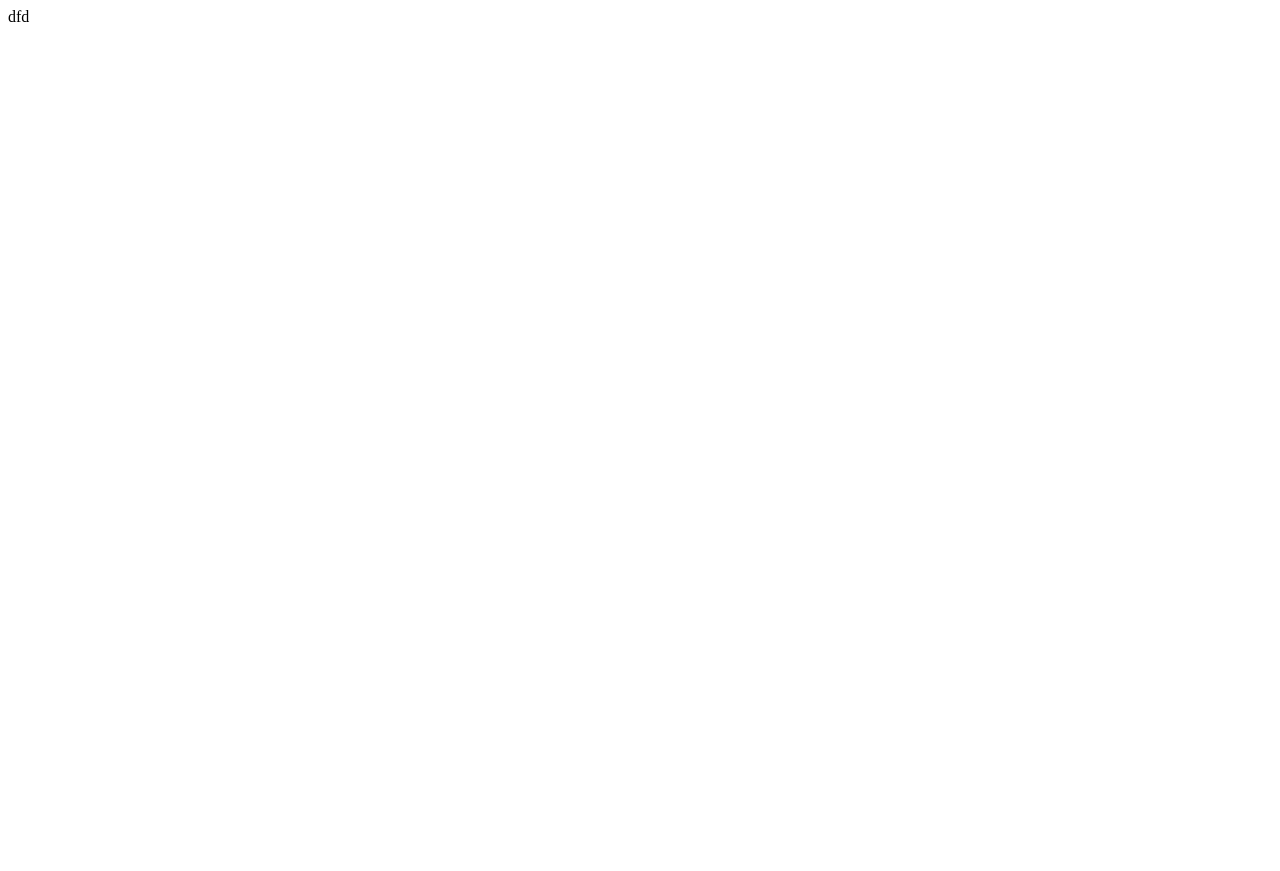
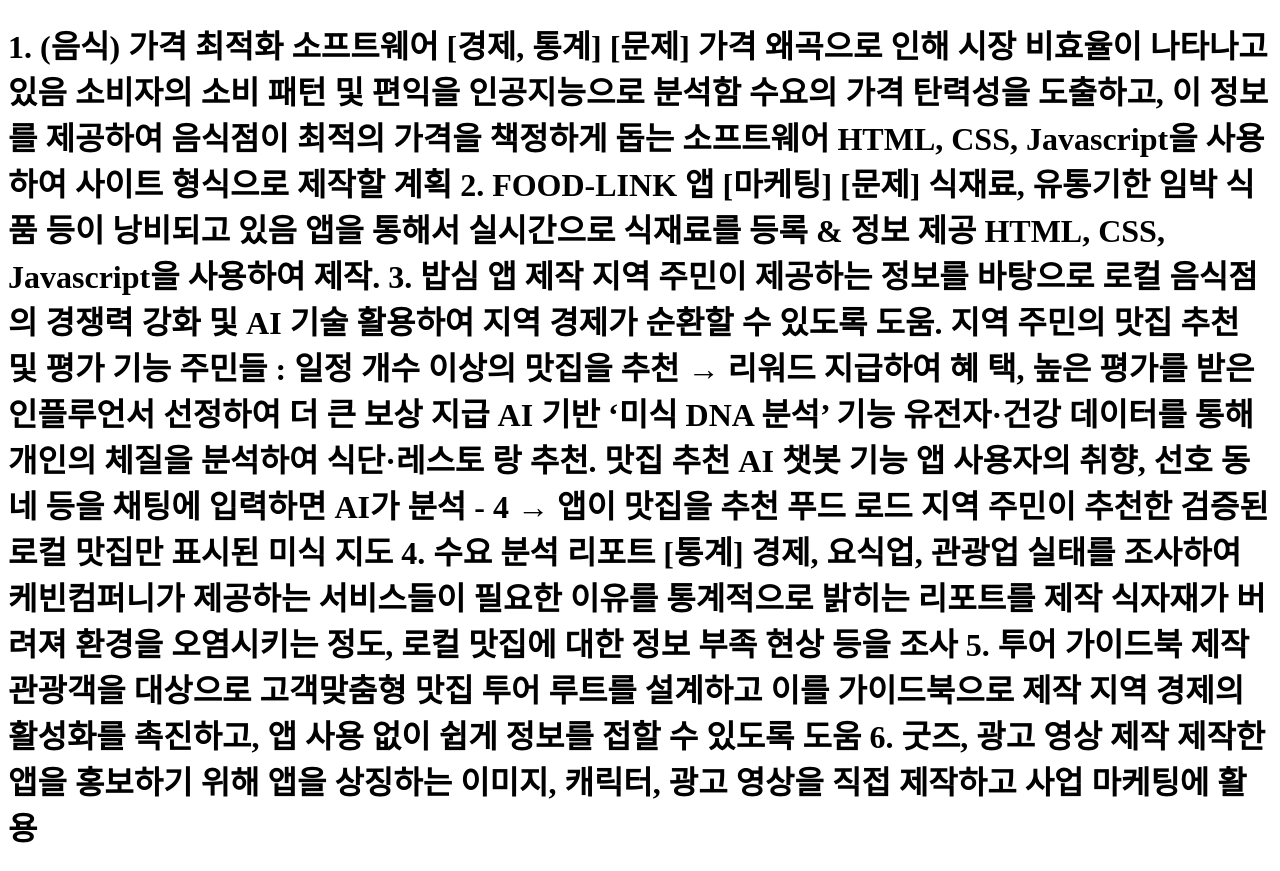
Before and after one commit to KebinCo/home.kr, a plain HTML site: page index.html in a window 1280 px wide. Before the commit the page ends 800 px from the top, so only its background shows below. Drawn offline with Linux system fonts and the light colour scheme.

Commit message:
Update index.html

```diff
--- a/index.html
+++ b/index.html
@@ -1 +1,42 @@
-dfd
+<!DOCTYPE html>
+<html lang="en">
+<head>
+</head>
+<body>
+  <h1>
+    1. (음식) 가격 최적화 소프트웨어 [경제, 통계]
+ [문제] 가격 왜곡으로 인해 시장 비효율이 나타나고 있음
+소비자의 소비 패턴 및 편익을 인공지능으로 분석함
+수요의 가격 탄력성을 도출하고, 이 정보를 제공하여 음식점이 최적의
+가격을 책정하게 돕는 소프트웨어
+HTML, CSS, Javascript을 사용하여 사이트 형식으로 제작할 계획
+2. FOOD-LINK 앱 [마케팅]
+ [문제] 식재료, 유통기한 임박 식품 등이 낭비되고 있음
+앱을 통해서 실시간으로 식재료를 등록 & 정보 제공
+HTML, CSS, Javascript을 사용하여 제작.
+3. 밥심 앱 제작
+지역 주민이 제공하는 정보를 바탕으로 로컬 음식점의 경쟁력 강화 및
+AI 기술 활용하여 지역 경제가 순환할 수 있도록 도움.
+지역 주민의 맛집 추천 및 평가 기능
+주민들 : 일정 개수 이상의 맛집을 추천 → 리워드 지급하여 혜
+택,
+높은 평가를 받은 인플루언서 선정하여 더 큰 보상 지급
+AI 기반 ‘미식 DNA 분석’ 기능
+유전자·건강 데이터를 통해 개인의 체질을 분석하여 식단·레스토
+랑 추천.
+맛집 추천 AI 챗봇 기능
+앱 사용자의 취향, 선호 동네 등을 채팅에 입력하면 AI가 분석
+- 4
+→ 앱이 맛집을 추천
+푸드 로드
+지역 주민이 추천한 검증된 로컬 맛집만 표시된 미식 지도
+4. 수요 분석 리포트 [통계]
+경제, 요식업, 관광업 실태를 조사하여 케빈컴퍼니가 제공하는 서비스들이 필요한 이유를 통계적으로 밝히는 리포트를 제작
+    식자재가 버려져 환경을 오염시키는 정도, 로컬 맛집에 대한 정보 부족 현상 등을 조사
+5. 투어 가이드북 제작
+관광객을 대상으로 고객맞춤형 맛집 투어 루트를 설계하고 이를 가이드북으로 제작
+    지역 경제의 활성화를 촉진하고, 앱 사용 없이 쉽게 정보를 접할 수 있도록 도움
+6. 굿즈, 광고 영상 제작
+제작한 앱을 홍보하기 위해 앱을 상징하는 이미지, 캐릭터, 광고 영상을 직접 제작하고 사업 마케팅에 활용</h1>
+</body>
+</html>
```
